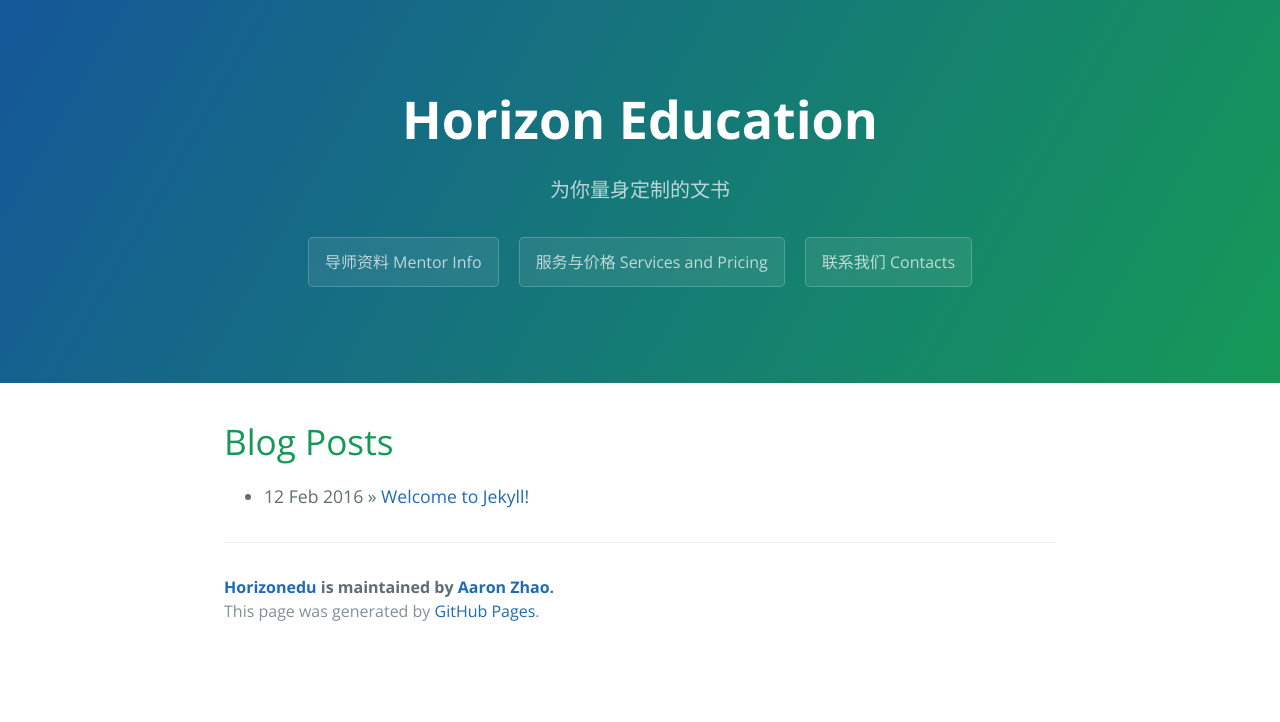
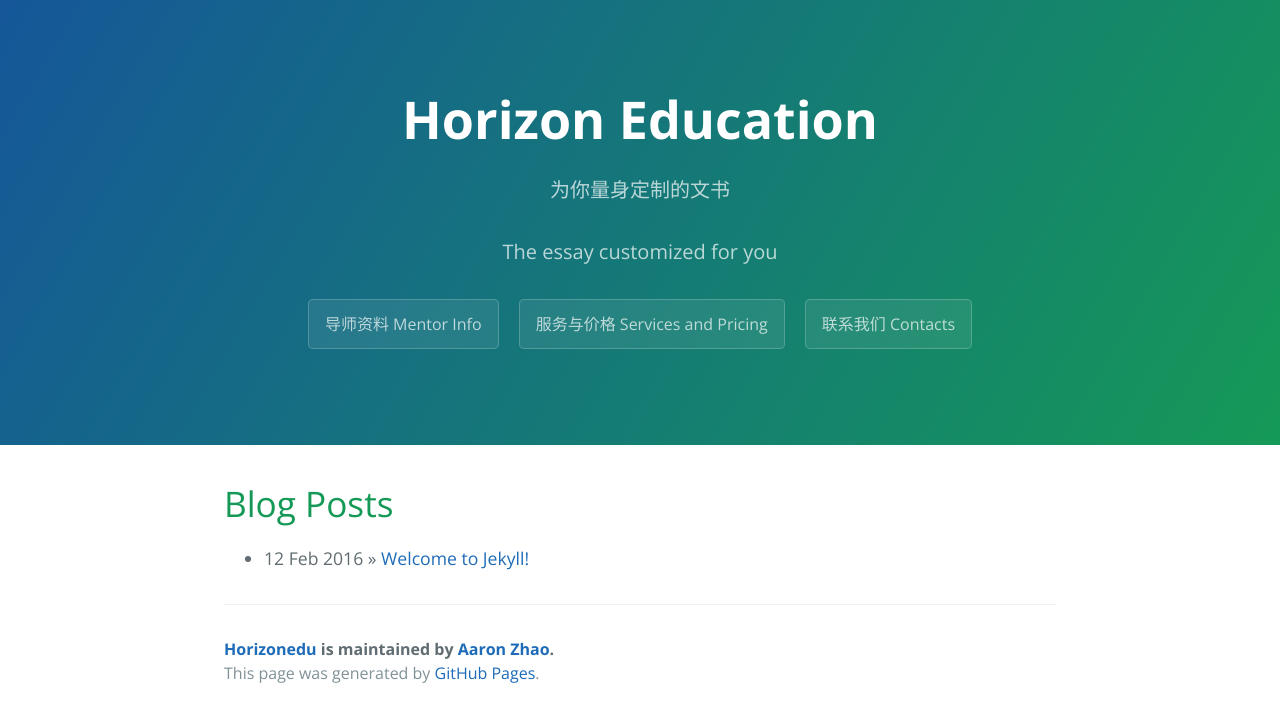
Before and after one commit to horizonedu/horizonedu.github.io, a Jekyll site: the page index.html, which Jekyll copies as it is, in a window 1280 px wide. Shown: the top 722 px of the page. Built offline with Jekyll 4.4.1, drawn with Linux system fonts in a browser that asks for light colours.

Commit message:
main page edited

```diff
--- a/index.html
+++ b/index.html
@@ -15,6 +15,7 @@
     <section class="page-header">
   <h1 class="project-name">Horizon Education</h1>
   <h2 class="project-tagline">为你量身定制的文书</h2>
+  <h2 class="project-tagline">The essay customized for you</h2>
   <a href="mentor.html" class="btn">导师资料 Mentor Info</a>
   <a href="#" class="btn">服务与价格 Services and Pricing</a>
   <a href="#" class="btn">联系我们 Contacts</a>
```
